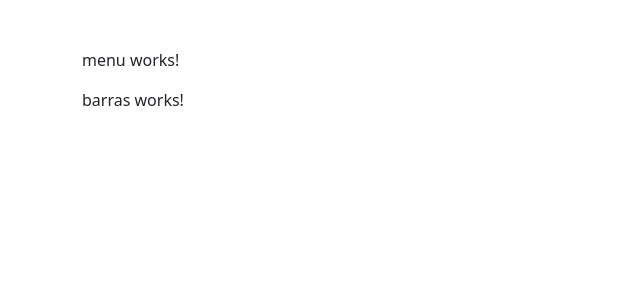
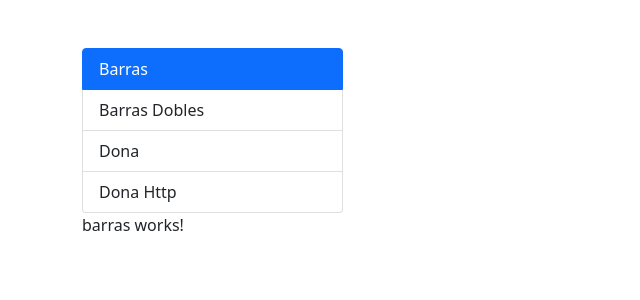
Before and after one commit to alejahndro02/graficas, an Angular app: page /graficas/barra in a window 1280 px wide. Shown: the top 300 px of the page, without its empty margins (0-640 px from the left). Built offline with nearby package versions, Linux system fonts and the light colour scheme.

Commit message:
se creo la interfaz de la vista del componente y mediante un ngFor se itera el arreglo de menu

```diff
--- a/src/app/shared/menu/menu.component.html
+++ b/src/app/shared/menu/menu.component.html
@@ -1 +1,8 @@
-<p>menu works!</p>
+<ul class="list-group">
+    <li *ngFor="let item of menu"
+        class="list-group-item"
+        [routerLink]="[item.ruta]"
+        routerLinkActive="active">
+        {{item.texto}}
+    </li>
+</ul>
```
